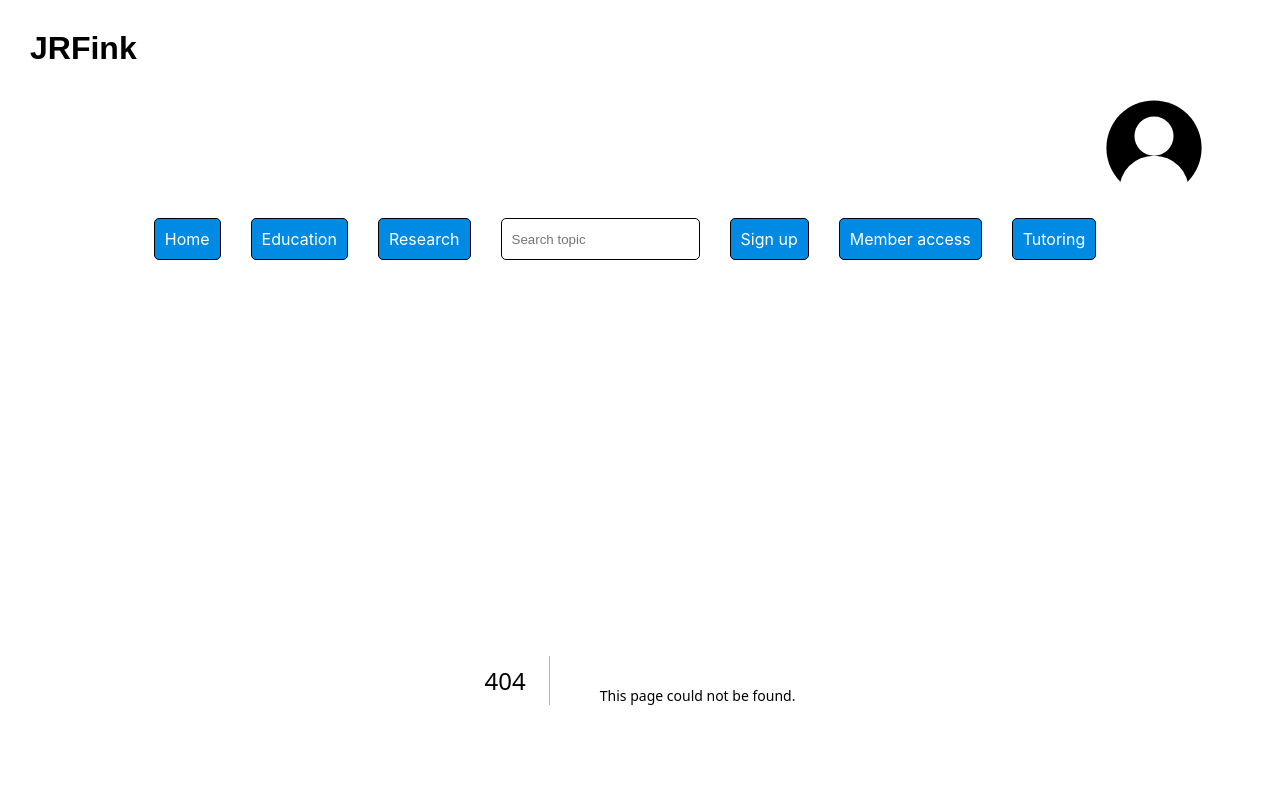
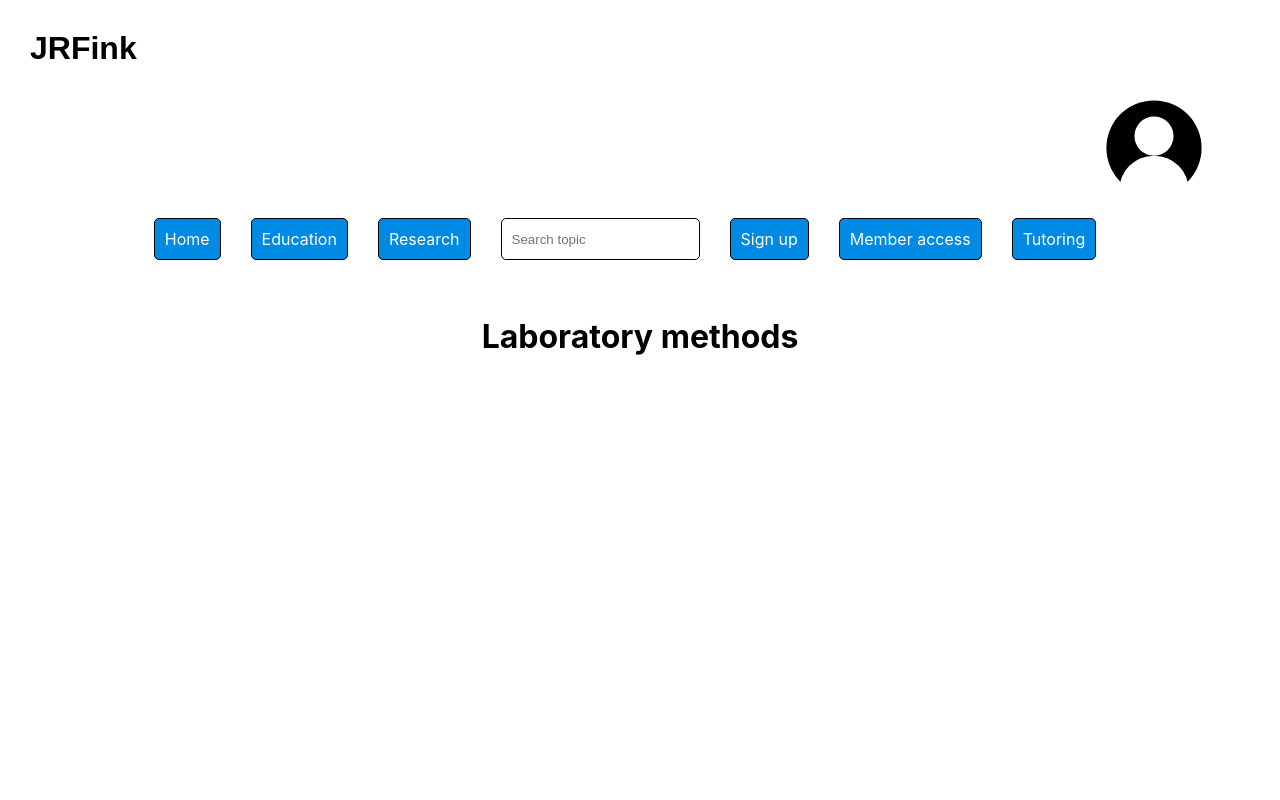
Before and after one commit to JRFink/jrfphyspagesnew, a Next.js app: page /education/pgre/lab in a window 1280 px wide. Before the commit this address had no page. Shown: the top 800 px of the page. Built offline with nearby package versions, Linux system fonts and the light colour scheme.

Commit message:
Create index.tsx

```diff
--- /dev/null
+++ b/pages/education/pgre/lab/index.tsx
@@ -0,0 +1,13 @@
+import style from '@/styles/general.module.css';
+
+const Lab = () => {
+  return (
+     <>
+         <h1 className={style.centerText}>
+           Laboratory methods
+         </h1>
+     </>
+  );
+}
+
+export default Lab;
```
